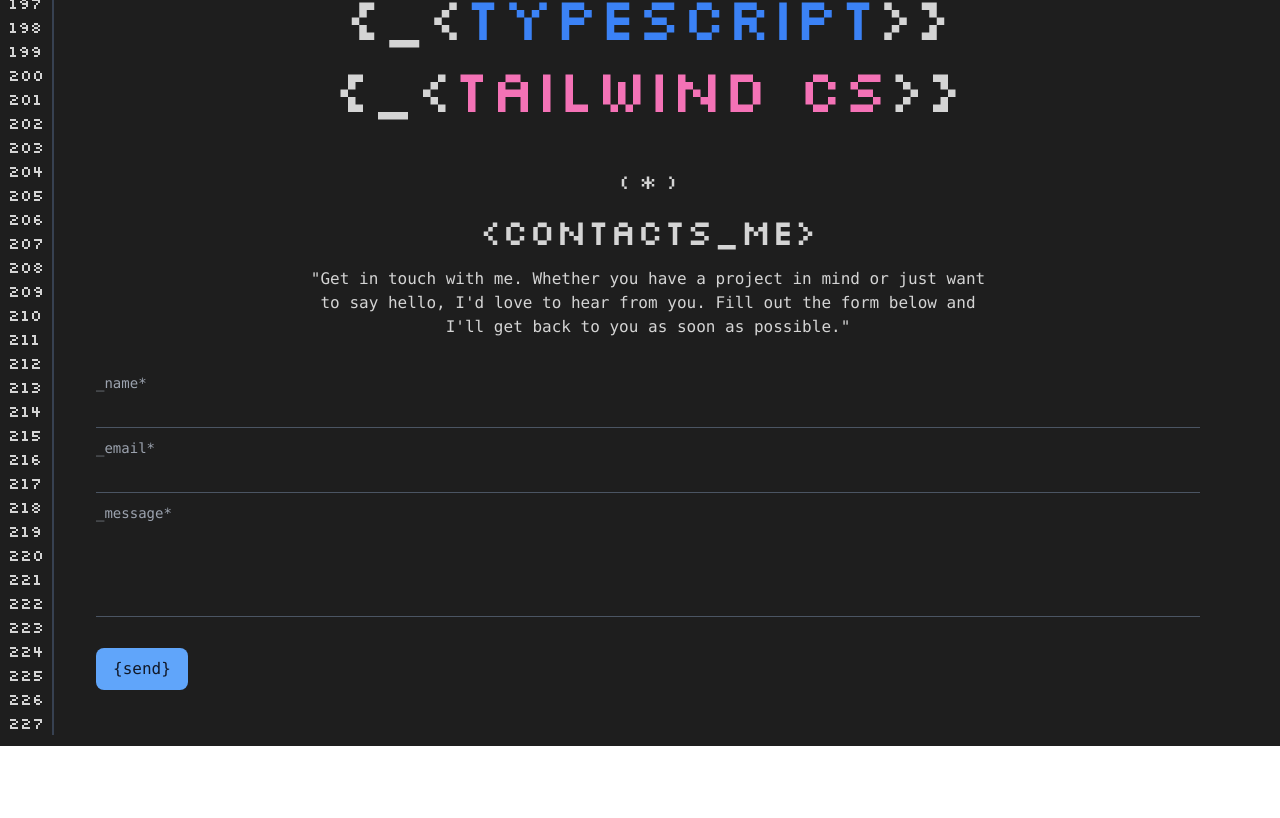
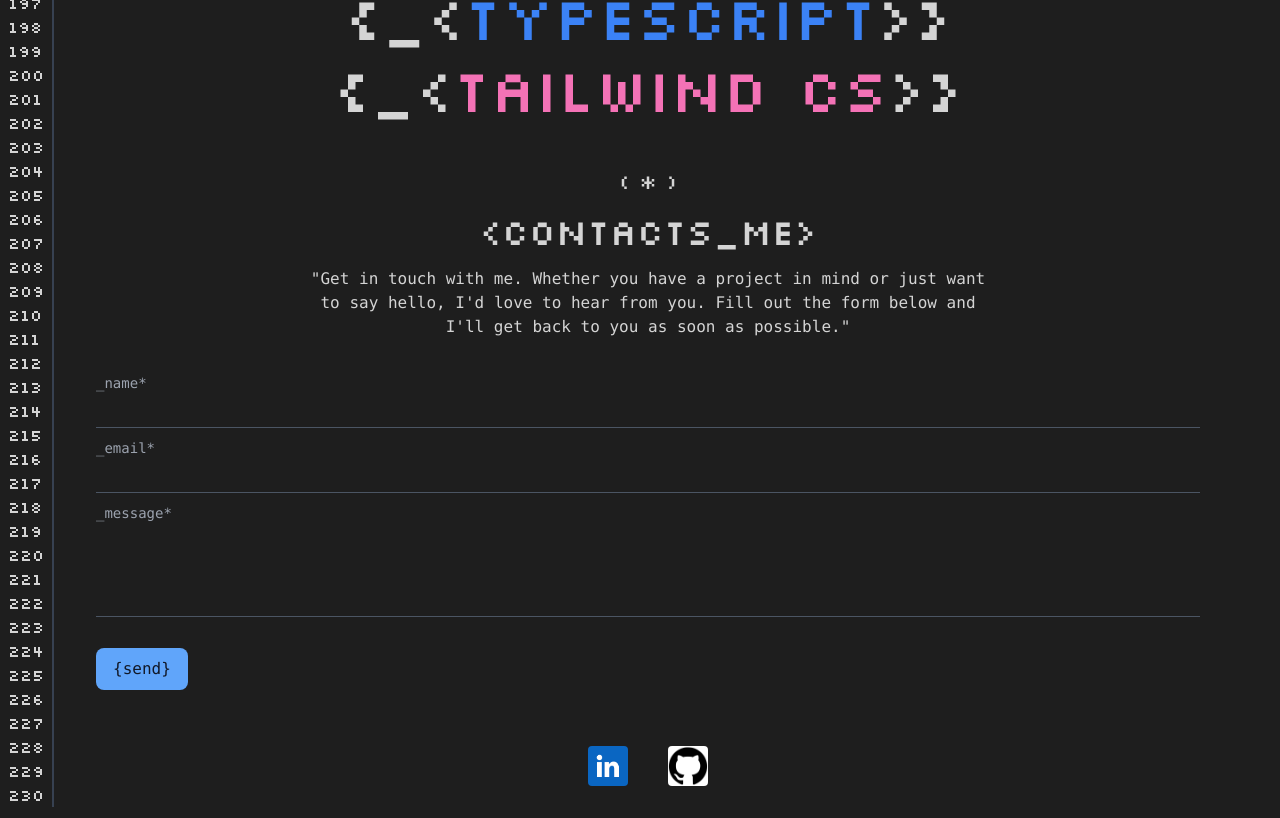
Before and after one commit to zura445/portfolio, a React (Vite) app: page / in a window 1280 px wide. Shown: the part 4745-5563 px from the top of the page. Before the commit the page ends 5491 px from the top, so only its background shows below. Built offline with nearby package versions, Linux system fonts and the light colour scheme.

Commit message:
add linkdine and github links

```diff
--- a/src/App.tsx
+++ b/src/App.tsx
@@ -5,6 +5,7 @@ import Portfolio from "./components/Portfolio";
 import Skills from "./components/Skills";
 import Contacts from "./components/Contacts";
 import Numbers from "./components/Numbers";
+import Footer from "./components/Footer";
 
 function App() {
   console.log(document.body.clientHeight);
@@ -19,6 +20,7 @@ function App() {
         <Portfolio />
         <Skills />
         <Contacts />
+        <Footer />
       </div>
     </>
   );
--- /dev/null
+++ b/src/components/Footer.tsx
@@ -0,0 +1,30 @@
+function Footer() {
+  return (
+    <div className="flex justify-center mt-8">
+      <a
+        href="https://www.linkedin.com/in/zura-tetrashvili-728b5b203/"
+        target="_blank"
+        rel="noopener noreferrer"
+      >
+        <img
+          src="/images/linkedin.png"
+          alt="LinkedIn"
+          className="w-10 rounded"
+        />
+      </a>
+      <a
+        href="https://github.com/zura445"
+        target="_blank"
+        rel="noopener noreferrer"
+      >
+        <img
+          src="/images/github.png"
+          alt=""
+          className="w-10 object-contain ml-10 rounded"
+        />
+      </a>
+    </div>
+  );
+}
+
+export default Footer;
```
Also changed, not shown: public/images/github.png (added), public/images/linkedin.png (added).
